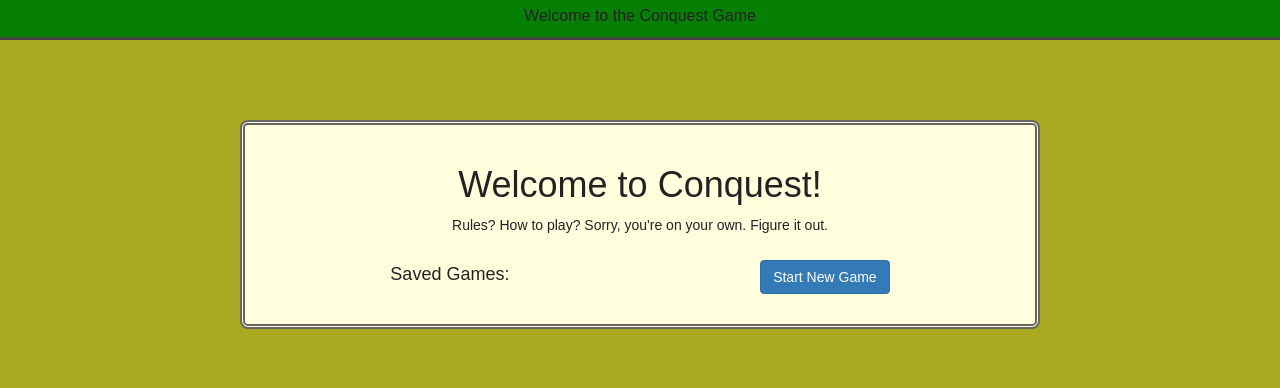
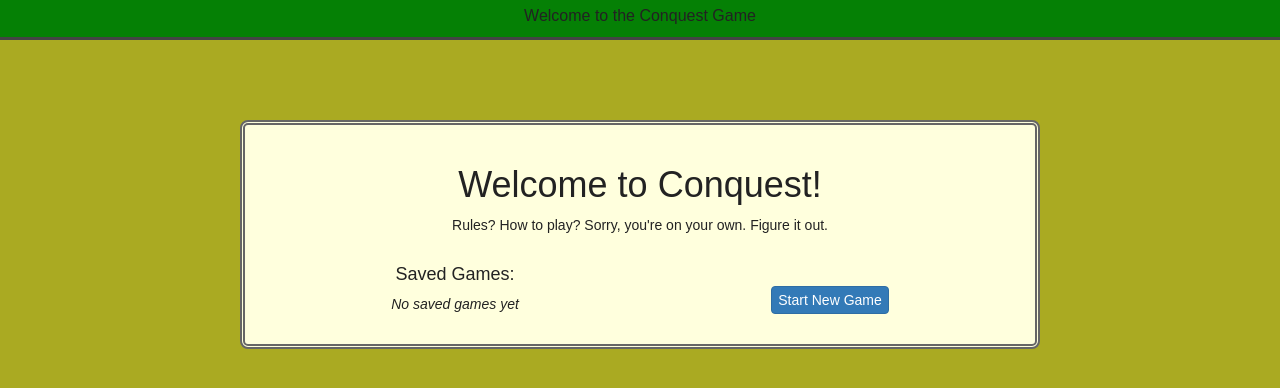
Before and after one commit to life4ants/conquest, a React (Create React App) app: page / in a window 1280 px wide. Shown: the top 388 px of the page. Built offline with nearby package versions, Linux system fonts and the light colour scheme.

Commit message:
delete game buttons

```diff
--- a/src/App.css
+++ b/src/App.css
@@ -80,12 +80,13 @@ ul button{
   padding: 3px;
 }
 
-.games-list-box li:hover{
-  background-color: #458900;
-  cursor: pointer;
-  border-radius: 2px;
-  border: 3px groove #999;
-  padding: 0;
+.games-list-box a {
+  color: #222;
+  font-size: 16px;
+}
+
+.games-list-box button{
+  padding: 3px 6px;
 }
 
 #game-buttons{
--- a/src/App.js
+++ b/src/App.js
@@ -12,30 +12,43 @@ class App extends Component {
     super();
     this.state = {
       phase: 'welcome',
-      id: 'none'
+      id: 'none',
+      games: JSON.parse(localStorage.games)
     }
   }
 
   cancel(){
-    this.setState({phase: 'welcome', id: 'none'})
+    this.setState({phase: 'welcome', id: 'none', games: JSON.parse(localStorage.games)})
+  }
+
+  deleteGame(game){
+    console.log('delete game',game)
+    let games = JSON.parse(localStorage.games)
+    games.splice(game, 1)
+    localStorage.setItem('games', JSON.stringify(games))
+    this.setState({games: games})
   }
 
   pickComponent(){
     if (this.state.phase === 'welcome')
-      return <Welcome games={JSON.parse(localStorage.games)} newGame={() => this.start()} playGame={(i) => this.playGame(i)} />
+      return (<Welcome
+        games={this.state.games}
+        newGame={() => this.start()}
+        playGame={(i) => this.playGame(i)}
+        deleteGame={(i) => this.deleteGame(i)}/>)
     else if (this.state.phase === 'playing'){
       return <Game cancel={() => this.cancel()} gameId={this.state.id} />
     }
+  }
+
+  playGame(id){
+    this.setState({phase: 'playing', id: id})
   }
 
   renderHeader(){
     if (this.state.phase === 'welcome'){
       return <Header phase='setup'/>
     }
-  }
-
-  playGame(id){
-    this.setState({phase: 'playing', id: id})
   }
 
   start(){
--- a/src/components/game.js
+++ b/src/components/game.js
@@ -101,7 +101,7 @@ class Game extends Component {
       else
         this.saveGame([true, 'existing'])
     }
-  }
+}
 
   saveGame(data){
     if (data[0]) {
@@ -454,7 +454,6 @@ class Game extends Component {
   }
 
   render() {
-    console.log('game rendered')
     return (
       <div className="App">
         <div id="wrapper">
--- a/src/components/welcome.js
+++ b/src/components/welcome.js
@@ -1,8 +1,40 @@
 import React, { Component } from 'react';
+import Alert from './alert'
 
 class Welcome extends Component {
+  constructor(){
+    super()
+    this.state = {
+      alert: {open: false, content: '', center: false, type: 'alert'}
+    }
+  }
+
+  closeAlert(){
+    this.setState({alert: {open: false, content: '', center: false, type: 'alert', action: ''}})
+  }
+
+  openAlert(content, center, type, action){
+    this.setState({alert: {open: true, content: content, center: center, type: type, action: action}})
+  }
+
+  confirmDeleteGame(id, name){
+    this.openAlert('are you sure you want to delete the game "'+name+'"?', true, 'yesno', () => this.deleteGame(id))
+  }
+
+  deleteGame(id){
+    this.closeAlert()
+    this.props.deleteGame(id)
+  }
 
   render() {
+    let games = this.props.games != '' ? this.props.games.map(
+              (game, i) => {
+                return (
+                <li key={i}>
+                  <a onClick={() => this.props.playGame(i)}>{game.name}</a>
+                  <button className='btn btn-danger btn-sm' onClick={() => this.confirmDeleteGame(i, game.name)}>delete</button>
+                </li>)
+              }) : <i>No saved games yet</i>
     return (
       <div className="overlay">
         <div className="overlay-box">
@@ -14,9 +46,7 @@ class Welcome extends Component {
             <div>
               <h4>Saved Games:</h4>
               <ul>
-                {this.props.games.map(
-                      (game, i) => <li onClick={() => this.props.playGame(i)} key={i}>{game.name}</li>
-                      )}
+                {games}
               </ul>
             </div>
             <div id="game-buttons">
@@ -24,6 +54,12 @@ class Welcome extends Component {
             </div>
           </div>
         </div>
+        <Alert open={this.state.alert.open}
+               content={this.state.alert.content}
+               center={this.state.alert.center}
+               close={() => this.closeAlert()}
+               action={() => this.state.alert.action()}
+               type={this.state.alert.type} />
       </div>
     );
   }
```
Also changed, not shown: 10 other files (tests, documents, lock files or other folders).
